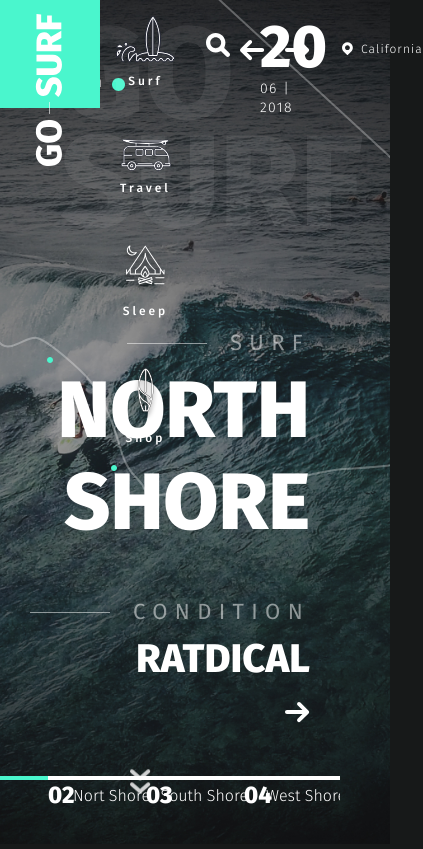
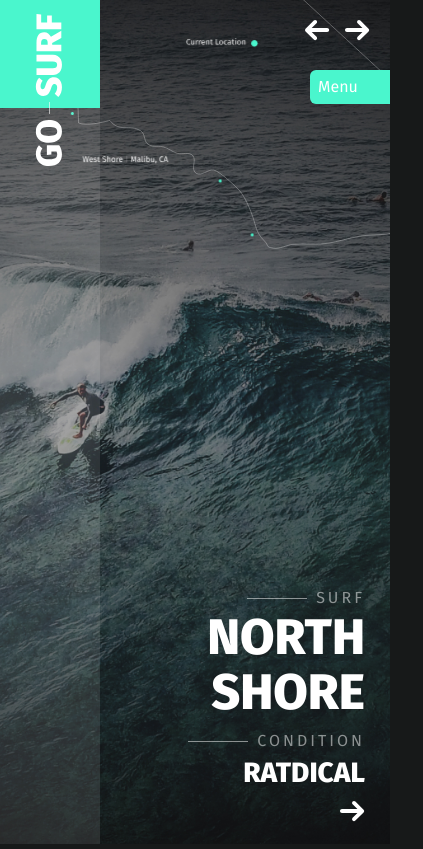
Before and after one commit to Weadmead/GoSurf, a website: page app/index.html in a window 390 px wide. Shown: the whole page, 423 px wide, since content can reach past the window. Drawn offline with nearby package versions, Linux system fonts and the light colour scheme; files that its build step writes are made by us from their sources.

Commit message:
header adaptive

```diff
--- a/app/index.html
+++ b/app/index.html
@@ -64,6 +64,14 @@
                             fill="white" />
                     </svg>
                 </div>
+                <div class="menu-btn">
+                    <div class="menu-btn__inner">
+                        <div class="menu-btn__line">
+                            <span>Menu</span>
+                        </div>
+
+                    </div>
+                </div>
                 <div class="header__aside">
                     <div class="logo">
                         <a href="#">
@@ -181,7 +189,7 @@
 
             </header>
 
-            <!-- <div class="container">
+             <div class="container">
            <section class="surf" id="section-surf">
                     <div class="surf__title title">
                         <span>
@@ -540,7 +548,7 @@
                     </div>
                 </section>
 
-                <section class="holder travel" id="section-travel">
+                 <!--<section class="holder travel" id="section-travel">
                     <div class="holder__title title">
                         <span>
                             Travel
@@ -1767,9 +1775,9 @@
                 <div class="footer__copy">
                     © Go-Surf 2018. All Rights Reserved.
                 </div>
-        </footer>
-
-    </div> -->
+        </footer>-->
+
+    </div>
 
 
 
--- a/app/js/main.js
+++ b/app/js/main.js
@@ -90,5 +90,9 @@ $(function () {
     });
 
 
+    $('.menu-btn').on('click', function (){
+      $('.menu, .header__date, .header__loacation, .header__search').toggleClass('active');
+    });
+
 
 });
--- a/app/scss/_global.scss
+++ b/app/scss/_global.scss
@@ -11,6 +11,7 @@ html {
 html,
 body {
 	height: 100%;
+	overflow-x: hidden;
 }
 
 body {
@@ -19,6 +20,7 @@ body {
 	color: #fff;
 	font-size: 18px;
 	background-color: #171919;
+
 
 }
 
--- a/app/scss/_media.scss
+++ b/app/scss/_media.scss
@@ -6,66 +6,323 @@
 
 @media (max-width: 1580px) {
     .logo {
+        z-index: 44;
+
         img {
             width: 100px;
         }
     }
+
     .header__tittle {
         font-size: 130px;
         line-height: 108px;
         top: 20px;
         left: 60px;
     }
+
     .menu {
         padding-top: 10px;
     }
+
     .header__search {
         padding-bottom: 6px;
         margin-bottom: 0;
         padding-top: 0;
     }
+
     .header__date {
         font-size: 60px;
         padding-top: 0;
+
         span {
             font-size: 14px;
             padding-top: 0;
             margin-bottom: 5px;
         }
     }
+
     .header__arrows {
         left: 130px;
+    }
+
+    .surf-box__inner {
+        min-height: 650px;
     }
 }
 
 @media (max-width: 1366px) {
-    .header__aside{
+    .header__aside {
         position: absolute;
         border-right: none;
-        height: 100%;
+        height: 109px;
         text-align: left;
         display: flex;
+        padding-right: 25px;
+        background-color: rgba(#fff, .1);
     }
+
     .menu {
         padding-top: 0;
     }
+
     .menu__list {
         text-align: center;
-        li{
+
+        li {
             display: inline-block;
 
         }
+
         a {
             padding: 15px;
         }
     }
+
     .header__search {
         padding: 33px 15px 15px;
     }
+
     .header__date {
         padding: 15px;
     }
+
     .header__loacation {
         margin-top: 42px;
     }
+
+    .slider-item__info-title {
+        font-size: 65px;
+        line-height: 38px;
     }
+
+    .slider-item__info-subtext {
+        margin-bottom: 0;
+        line-height: 24px;
+    }
+
+    .header__arrows {
+        left: 30px;
+        bottom: 20px;
+    }
+}
+
+.header__map {
+    svg {
+        width: 600px;
+        height: 350px;
+    }
+}
+
+@media (max-width: 1340px) {
+    .header__map {
+        svg {
+            width: 500px;
+            height: 250px;
+        }
+    }
+
+    .slider-arrows {
+        top: 20px;
+        right: 20px;
+    }
+
+    .slider-arrows__left {
+        right: 60px;
+    }
+}
+
+@media (max-width: 1250px) {
+    .slider-map {
+       max-width: 1000px;
+       min-height: 515px;
+
+    }
+    .slider-map .slick-list {
+        min-height: 515px;
+    }
+
+}
+
+
+@media (max-width: 1040px) {
+    .header__arrows {
+        display: none;
+    }
+    .menu-btn {
+        display: flex;
+    }
+
+    .header__search {
+        background-color: rgba(#fff, .1);
+        z-index: 22;
+        transform: translateX(-900%);
+        display: flex;
+        justify-content: center;
+        transition: all .3s;
+        align-items: center;
+        padding: 0px 15px;
+
+        &.active {
+            transform: translateX(0);
+        }
+    }
+
+    .header__date {
+        transition: all .3s;
+        background-color: rgba(#fff, .1);
+        z-index: 22;
+        transform: translateX(-700%);
+        display: flex;
+        justify-content: center;
+        flex-direction: column;
+        align-items: center;
+        padding: 0px 15px;
+
+        &.active {
+            transform: translateX(0);
+        }
+    }
+
+    .header__loacation {
+        transition: all .3s;
+        background-color: rgba(#fff, .1);
+        z-index: 22;
+        transform: translateX(-900%);
+        display: flex;
+        justify-content: center;
+        align-items: center;
+        margin: 0;
+        padding-right: 15px;
+
+        &.active {
+            transform: translateX(0);
+        }
+
+        &::before {
+            top: 45px;
+        }
+    }
+
+    .header__aside {
+        padding-right: 0;
+        background-color: transparent;
+
+
+    }
+
+    .menu {
+        background-color: rgba(#fff, .1);
+        z-index: 22;
+        transition: all .3s;
+        transform: translateX(-200%);
+
+        display: flex;
+        justify-content: center;
+        align-items: center;
+        padding-top: 16px;
+
+        &.active {
+            transform: translateX(0);
+        }
+    }
+
+    .slider-item__info {
+        right: 25px;
+        bottom: 17px;
+    }
+
+    .slider-item__info-title {
+        margin-bottom: 10px;
+        font-size: 50px;
+        line-height: 55px;
+    }
+
+    .headline-left {
+        font-size: 16px;
+        line-height: 14px;
+        letter-spacing: 3px;
+        padding-left: 89px;
+    }
+
+    .slider-item__info-text {
+        font-size: 28px;
+        margin-bottom: 5px;
+    }
+
+    .slider-dotshead {
+        right: 0;
+        left: 0;
+        margin: 0 auto;
+        bottom: 5px;
+    }
+
+    .dots-box {
+        width: 125px;
+    }
+
+    .dots-box__number {
+        font-size: 18px;
+    }
+
+    .dots-box__name {
+        line-height: 18px;
+    }
+}
+
+@media (max-width: 960px) {
+    .slider-dotshead {
+        display: none;
+    }
+}
+
+@media (max-width: 787px) {
+    .header__aside {
+        display: block;
+        background-color: rgba(#fff, .1);
+        height: 100vh;
+    }
+
+    .header__search {
+        padding-bottom: 10px;
+        background-color: transparent;
+    }
+
+    .header__date {
+        display: none;
+        ;
+    }
+
+    .header__loacation {
+        display: none;
+    }
+
+    .menu {
+        background-color: transparent;
+    }
+
+    .menu__list {
+        display: flex;
+        flex-direction: column;
+
+        a {
+            padding-bottom: 0;
+            padding-top: 0;
+        }
+    }
+}
+
+@media (max-width: 455px) {
+    .header__tittle {
+        display: none;
+    }
+
+    .slider-item__info-title {
+        max-width: 320px;
+    }
+    .headline-left {
+        &::before{
+            width: 60px;
+            left: 20px;
+        }
+    }
+}
--- a/app/scss/style.scss
+++ b/app/scss/style.scss
@@ -126,6 +126,7 @@
     align-items: center;
     border-top: 4px solid #fff;
     padding-top: 6px;
+    margin-left: 15px;
 
     &__number {
         font-size: 24px;
@@ -164,6 +165,49 @@
     top: 0;
     left: 0;
     z-index: 4;
+
+}
+
+// .menu-btn {
+//     width: 60px;
+//     height: 60px;
+//     display: flex;
+//     z-index: 20;
+//     right: 20px;
+//     top: 70px;
+//     justify-content: center;
+//     align-items: center;
+//     position: absolute;
+//     &__inner{
+//         width: 40px;
+//     }
+//     &__line {
+//         height: 5px;
+//         background-color: $aqua;
+//         + .menu-btn__line {
+//             margin-top: 5px;
+//         }
+//     }
+// }
+.menu-btn {
+    width: 60px;
+    height: 60px;
+    display: none;
+    z-index: 20;
+    right: 20px;
+    top: 70px;
+    position: absolute;
+    font-size: 16px;
+    text-align: right;
+    border-top-left-radius: 4px;
+    &__line {
+        background-color: $aqua;
+            padding: 8px 65px 8px 8px;
+            border-top-left-radius: 6px ;
+            border-bottom-left-radius: 6px ;
+    }
+
+
 
 }
 
@@ -500,6 +544,7 @@
         height: 23px;
         background-color: $aqua;
         border-radius: 50%;
+        box-shadow: 0px 0px 35px rgba(74, 246, 205, 0.837777);
     }
 
     &__content {
@@ -529,6 +574,7 @@
 
     .slider-dots__circle {
         position: relative;
+
         &::after {
             content: "";
             position: absolute;
@@ -707,13 +753,15 @@
     background-image: url(../images/shop-bg.png);
     background-repeat: no-repeat;
     background-position: right center;
-    .slider-arrows{
+
+    .slider-arrows {
         opacity: .25;
     }
 }
 
 .shop__slider {
     padding-left: 132px;
+
     &-info {
         max-width: 480px;
         margin-right: 40px;
@@ -801,27 +849,32 @@
 .surfboard {
     position: relative;
 }
-.surfboard-box{
+
+.surfboard-box {
     position: absolute;
     right: 40px;
     top: 215px;
-    &__circle{
+
+    &__circle {
         width: 20px;
         height: 20px;
         border-radius: 50%;
         position: relative;
         background-color: #fff;
         cursor: pointer;
-        &.active{
-            + .surfboard-box__content{
+
+        &.active {
+            +.surfboard-box__content {
                 display: block;
             }
-            .circle-row{
+
+            .circle-row {
                 transform: translate(-50%, -50%) rotate(0deg);
             }
         }
     }
-    &__content{
+
+    &__content {
         position: absolute;
         width: 359px;
         text-transform: uppercase;
@@ -832,6 +885,7 @@
         top: -15px;
         left: 40px;
         display: none;
+
         &::before {
             content: "";
             position: absolute;
@@ -843,22 +897,27 @@
         }
     }
 }
+
 .surfboard__position--1 {
     right: 40px;
     top: 215px;
 }
+
 .surfboard__position--2 {
     left: -6px;
     top: 313px;
 }
+
 .surfboard__position--3 {
     top: 615px;
     left: 52px;
-    .surfboard-box__content{
+
+    .surfboard-box__content {
         padding-left: 0;
         padding-right: 104px;
         top: -15px;
         left: -400px;
+
         &::before {
             content: "";
             position: absolute;
@@ -872,7 +931,7 @@
     }
 }
 
-.circle-row{
+.circle-row {
     background-color: $aqua;
     position: absolute;
     width: 12px;
@@ -880,17 +939,20 @@
     top: 50%;
     left: 50%;
     transform: translate(-50%, -50%) rotate(0deg);
-    & + .circle-row{
+
+    &+.circle-row {
         transform: translate(-50%, -50%) rotate(90deg);
     }
 }
+
 //end shop
 
 //start footer
-.footer{
+.footer {
     text-align: center;
     padding: 285px 0 34px 132px;
-    &__copy{
+
+    &__copy {
         padding-top: 27px;
         font-size: 12px;
         font-weight: 300;
@@ -900,10 +962,12 @@
         opacity: 0.5;
 
     }
-    .btn{
-        span{
+
+    .btn {
+        span {
             padding: 17px 17px 15px;
-            &::after{
+
+            &::after {
                 display: none;
             }
         }
```
Lines whose indentation alone changed are shown as unchanged.
